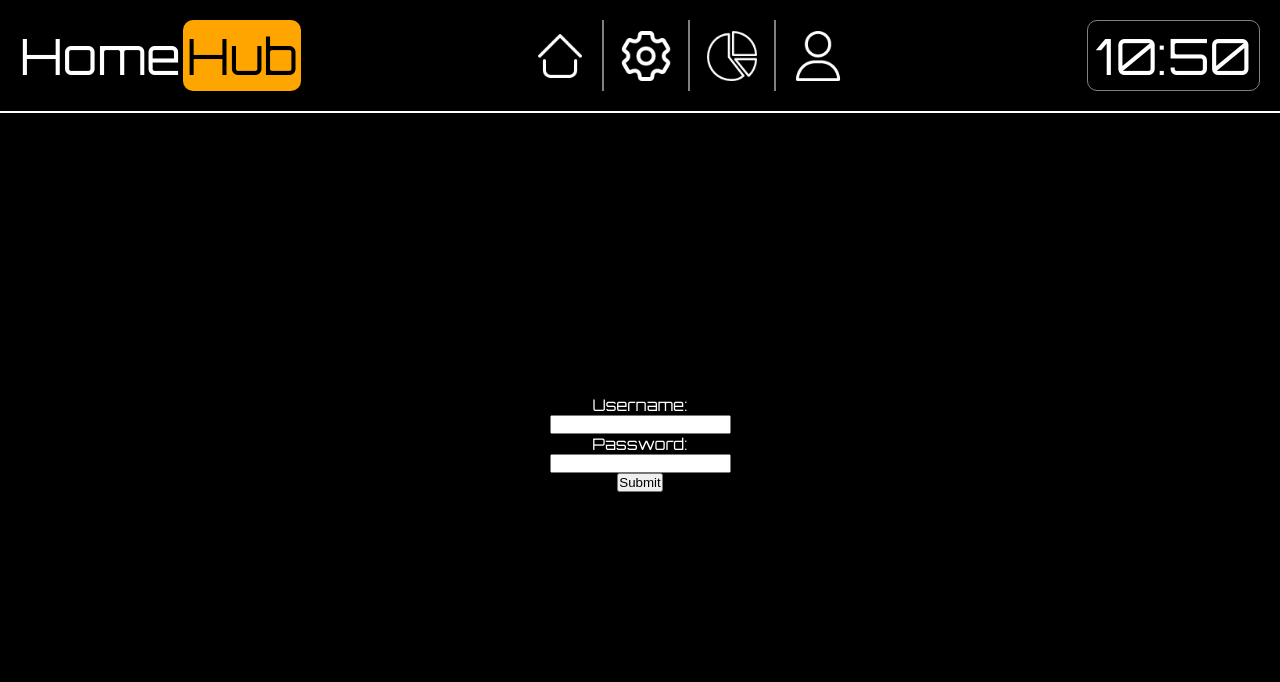
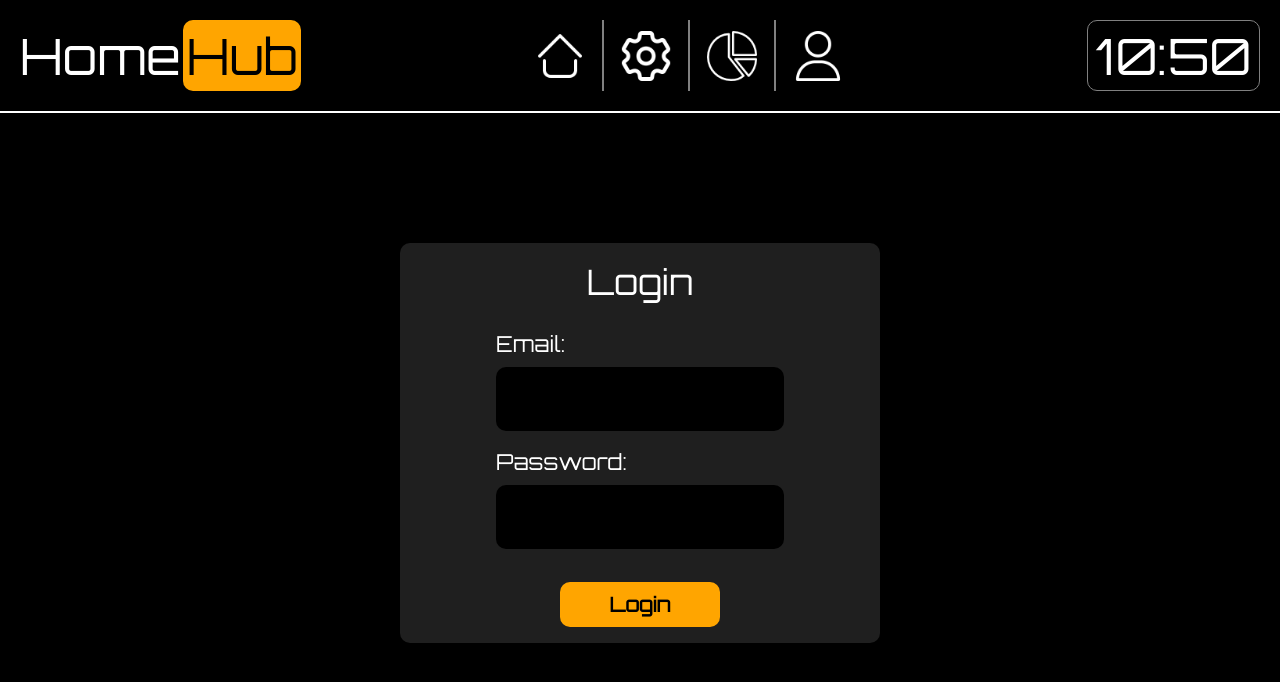
Before and after one commit to Tezim/HomeHub, a React (Create React App) app in the folder frontend/: page / in a window 1280 px wide. Shown: the top 682 px of the page. Built offline with nearby package versions, Linux system fonts and the light colour scheme; no server answers.

Commit message:
add login page

```diff
--- a/frontend/src/pages/LoginPage.js
+++ b/frontend/src/pages/LoginPage.js
@@ -1,50 +1,71 @@
-import { useState } from "react";
-import axios from "axios";
+import { useState, useEffect } from "react";
+import { loginUser } from "../components/services/UserService";
+import { useNavigate } from "react-router-dom";
+import CustomInput from "../components/custom/CustomInput";
+import CustomButton from "../components/custom/CustomButton";
 
 const LoginPage = () => {
   const [userName, setUserName] = useState("");
   const [password, setPassword] = useState("");
+  const history = useNavigate();
 
-  async function login() {
+  const login = async () => {
     const formData = new FormData();
     formData.append("username", userName);
     formData.append("password", password);
-    axios
-      .post("http://127.0.0.1:5000/login", formData)
+    loginUser(formData)
       .then((response) => {
-        console.log(response);
+        sessionStorage.setItem("autheticated", response.data.user.email);
       })
-      .then((error) => {
-        console.log(error);
-      });
-  }
+      .then(() => history("/home"));
+  };
+
+  useEffect(() => {
+    sessionStorage.removeItem("autheticated");
+  }, []);
 
   return (
     <div>
       <form
         style={{
           display: "flex",
-          flexDirection: "column",
           alignItems: "center",
           justifyContent: "center",
           height: "80vh",
         }}
       >
-        <label>Username:</label>
-        <input
-          id={"username"}
-          value={userName}
-          onChange={(e) => setUserName(e.target.value)}
-        />
-        <label>Password:</label>
-        <input
-          id={"password"}
-          value={password}
-          onChange={(e) => setPassword(e.target.value)}
-        />
-        <button type={"button"} onClick={login}>
-          Submit
-        </button>
+        <div
+          style={{
+            backgroundColor: "#1f1f1f",
+            display: "flex",
+            alignItems: "center",
+            flexDirection: "column",
+            borderRadius: "10px",
+            height: "25rem",
+            width: "30rem",
+            justifyContent: "space-evenly",
+          }}
+        >
+          <div style={{ fontSize: "35px", marginBottom: "10px" }}>Login</div>
+          <CustomInput
+            inputText={"Email:"}
+            inputType={"text"}
+            value={userName}
+            setValue={(e) => setUserName(e)}
+          />
+          <CustomInput
+            inputText={"Password:"}
+            inputType={"password"}
+            value={password}
+            setValue={(e) => setPassword(e)}
+          />
+          <div style={{}} />
+          <CustomButton
+            buttonText={"Login"}
+            buttonType={"button"}
+            onClick={() => login()}
+          />
+        </div>
       </form>
     </div>
   );
```
